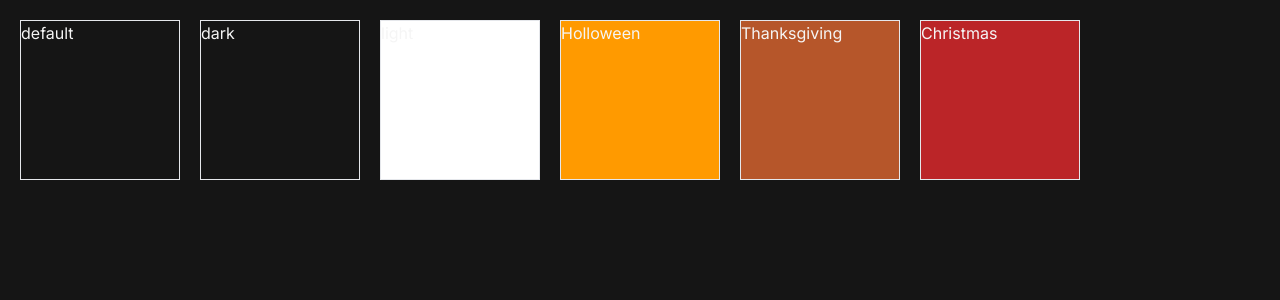
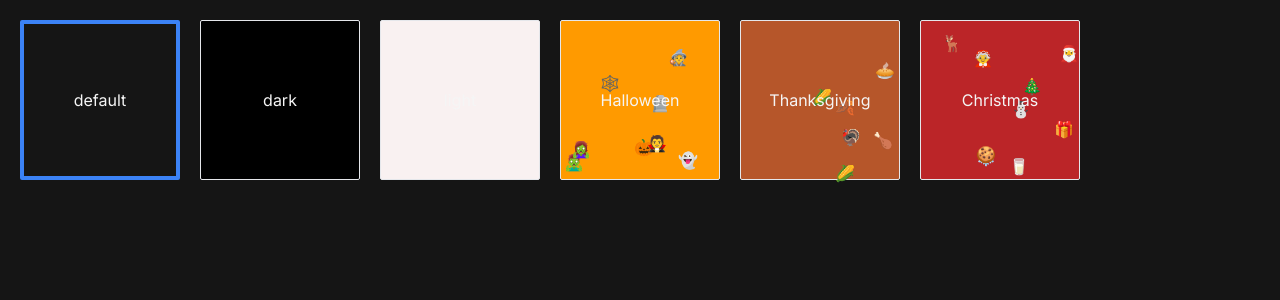
Before and after one commit to mmatt2005/learning, a Next.js app: page /backgroundThemes in a window 1280 px wide. Shown: the top 300 px of the page. Built offline with nearby package versions, Linux system fonts and the light colour scheme.

Commit message:
work on bg theme emojis

```diff
--- a/app/backgroundThemes/page.tsx
+++ b/app/backgroundThemes/page.tsx
@@ -1,11 +1,12 @@
 "use client"
 
 import { useState } from "react"
+import ThemeEmoji from "./themeEmoji"
 
 interface Theme {
     name: string
     hex: string
-    icons?: string[]
+    emojis?: string[]
 }
 
 export const DEFAULT_THEMES: Theme[] = [
@@ -16,37 +17,61 @@ export const DEFAULT_THEMES: Theme[] = [
     },
     {
         name: "dark",
-        hex: "#00000"
+        hex: "#000000"
     },
     {
         name: "light",
-        hex: "#ffffff"
+        hex: "#f9f1f1"
     },
     {
-        name: "Holloween",
+        name: "Halloween",
         hex: "#ff9a00",
-        icons: ["🎃", "🕸️", "🧟‍♂️", "🧟‍♀️", "🧙", "👻"]
+        emojis: ["🎃", "🕸️", "🧟‍♂️", "🧟‍♀️", "🧙", "👻", "🪦", "🧛"]
     },
     {
         name: "Thanksgiving",
-        hex: "#b6562a"
+        hex: "#b6562a",
+        emojis: ["🦃", "🍗", "🥧", "🍂", "🌽", "🌽"]
     },
     {
         name: "Christmas",
-        hex: "#BB2528"
+        hex: "#BB2528",
+        emojis: ["🎄", "🎅", "🤶", "🎁", "⛄", "❄️", "🥛", "🍪", "🦌"]
     }
 ]
 
 export default function BackgroundTheme() {
+    const [themes, setThemes] = useState<Theme[]>(DEFAULT_THEMES)
+    const [selectedTheme, setSelectedTheme] = useState<Theme>(DEFAULT_THEMES[0])
 
-const [themes, setThemes] = useState<Theme[]>(DEFAULT_THEMES)
-    return <div className="flex flex-wrap gap-5 p-5">
+    const isThemeSelected = (theme: Theme): boolean => {
+        if (selectedTheme.name === theme.name) return true
+        return false
+    }
+
+
+
+    return <div className={`flex flex-wrap gap-5 p-5 h-screen`} style={{backgroundColor: selectedTheme.hex}}>
         {
-        themes.map(theme => {
-            return <div className={`w-40 h-40 border`} style={{backgroundColor: theme.hex}} key={theme.name}>
-                {theme.name}
-            </div>
-        })
+            themes.map(theme => {
+                return <div
+                    className={
+                        `w-40 h-40 border flex items-center justify-center rounded-sm  relative
+                    ${isThemeSelected(theme) && "border-blue-500 border-4"}
+                    hover:border-4 cursor-pointer transition-all
+                    `}
+                    style={{ backgroundColor: theme.hex }}
+                    key={theme.name}
+                    onClick={() => setSelectedTheme(theme)}
+                >
+                    <p className="z-10">{theme.name}</p>
+                    {
+                        theme.emojis && theme.emojis.map(emoji => (
+                            <ThemeEmoji emoji={emoji}/>
+                        ))
+                    }
+                </div>
+            })
         }
     </div>
 }
--- /dev/null
+++ b/app/backgroundThemes/theme.tsx
@@ -0,0 +1,4 @@
+export default function Theme() {
+    return <div className="">
+    </div>
+}
--- /dev/null
+++ b/app/backgroundThemes/themeEmoji.tsx
@@ -0,0 +1,32 @@
+"use client"
+
+import { useEffect, useRef, useState } from "react"
+
+export default function ThemeEmoji({ emoji }: {
+    emoji: string
+}) {
+    const emojiRef = useRef<HTMLDivElement | null>(null)
+
+    // The bounds of the parent container
+    const [bounds, setBounds] = useState<{ x: number, y: number } | null>(null)
+
+    useEffect(() => {
+        if (emojiRef.current) {
+            const parentElement = emojiRef.current.parentElement
+            if (parentElement) {
+                console.log(parentElement.getBoundingClientRect())
+                const { width, height } = parentElement.getBoundingClientRect()
+
+                const randomX = Math.floor(Math.random() * (width - 20 + 1)) + 20
+                const randomY = Math.floor(Math.random() * (height - 20 + 1)) + 20
+
+                console.log(randomX, randomY)
+
+                emojiRef.current.style.left = (randomX - 20).toString() + "px"
+                emojiRef.current.style.top = (randomY - 20).toString() + "px"
+                setBounds({x: width, y: height})
+            }
+        }
+    }, [])
+    return <div className="absolute w-5 h-5 " ref={emojiRef}>{emoji}</div>
+}
```
